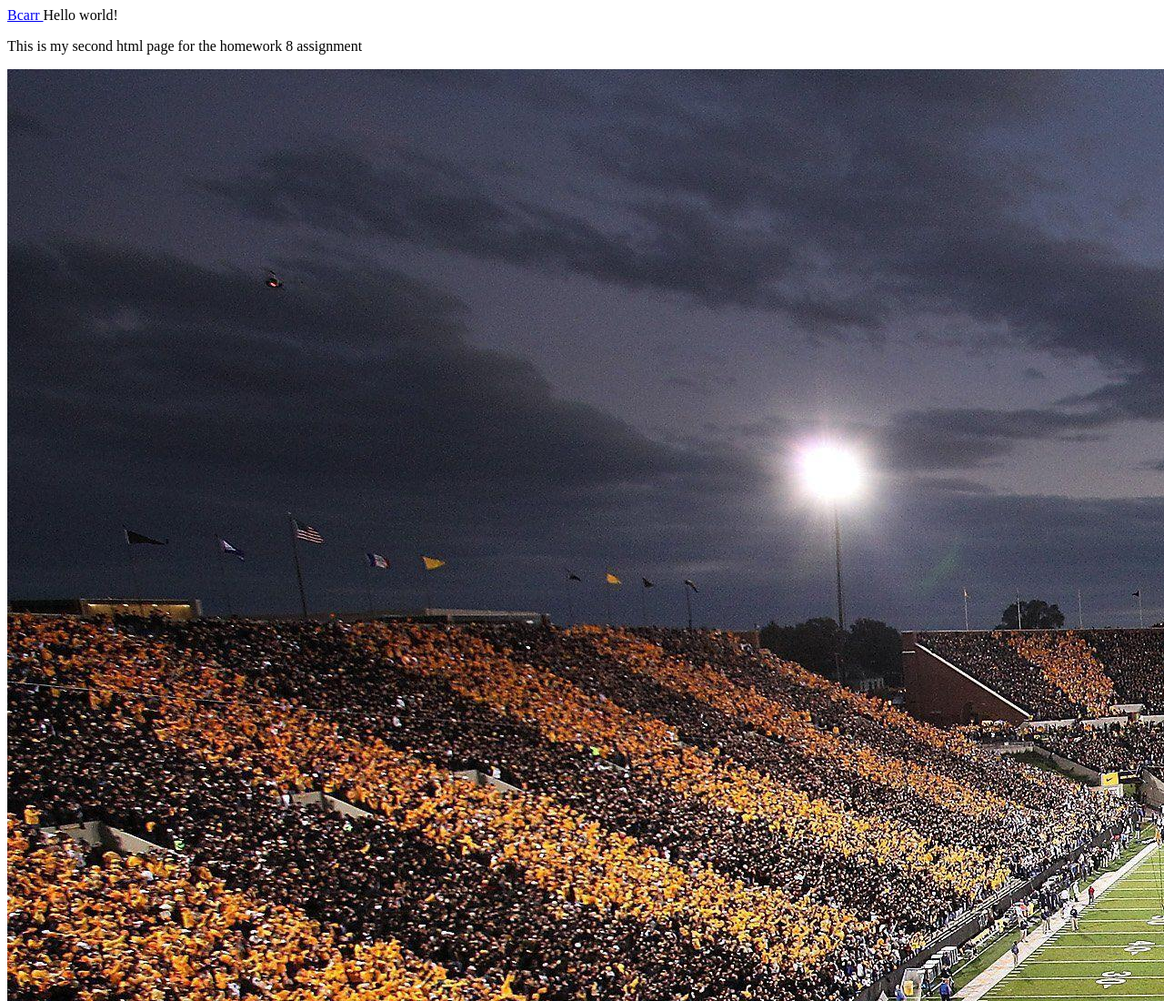
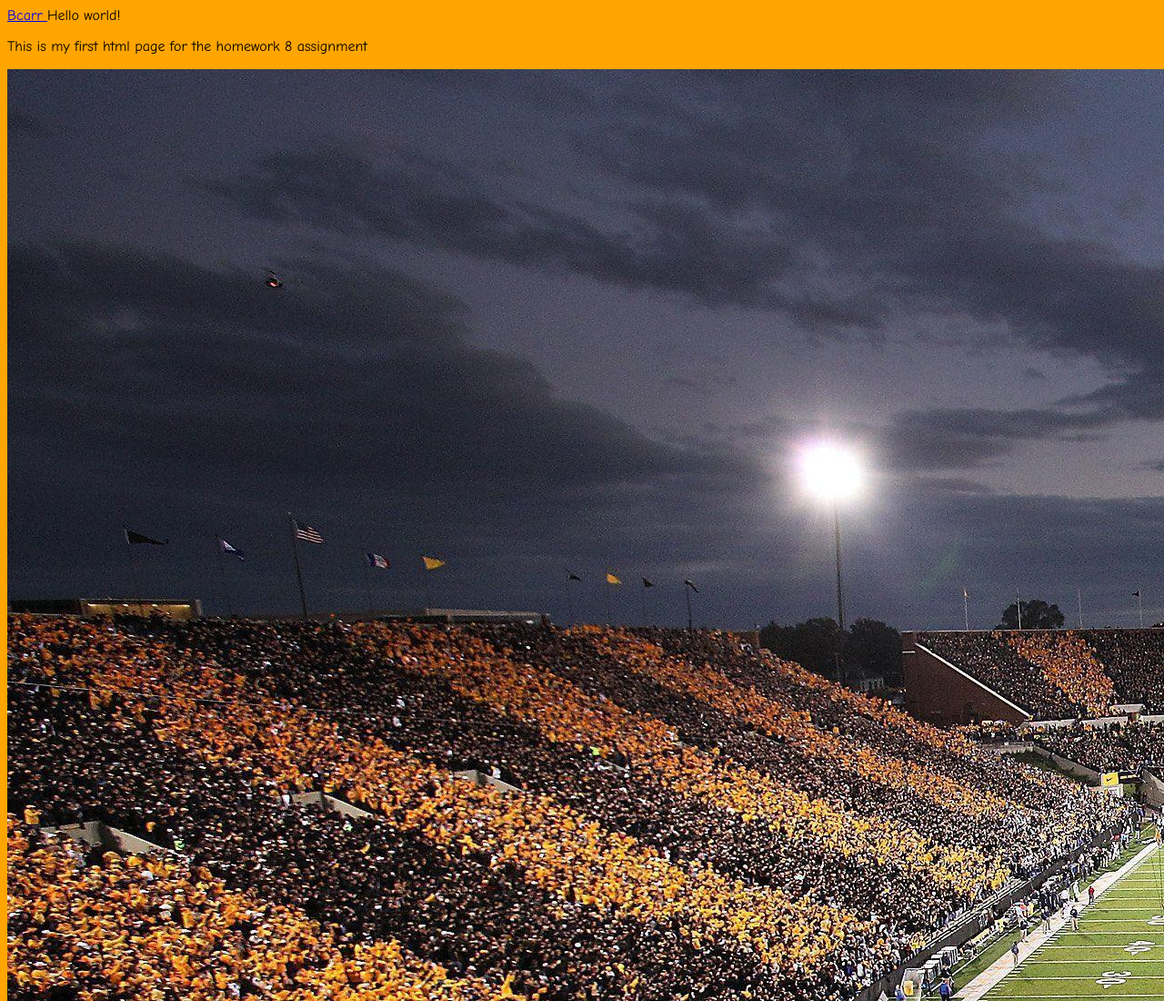
Before and after one commit to bcarr1321/bcarr_HW8, a plain HTML site: page index.html in a window 1280 px wide. Shown: the top 1100 px of the page at 91% size. Drawn offline with Linux system fonts and the light colour scheme.

Commit message:
linked the css sheet to each html page

```diff
--- a/index.html
+++ b/index.html
@@ -4,8 +4,9 @@
 <title> Git Test Page </title>
 </head>
  	<a href=bcarr.html> Bcarr </a>
+<link rel="stylesheet" type="text/css" href="style.css" />
 <body>
  	 	 	 	Hello world!
-<p> This is my second html page for the homework 8 assignment </p>
+<p> This is my first html page for the homework 8 assignment </p>
 <img src="wp1824115.jpg" >
  	 	 	</body>  	 	</html>
```
Also changed, not shown: bcarr.html (+1 -0 lines).
